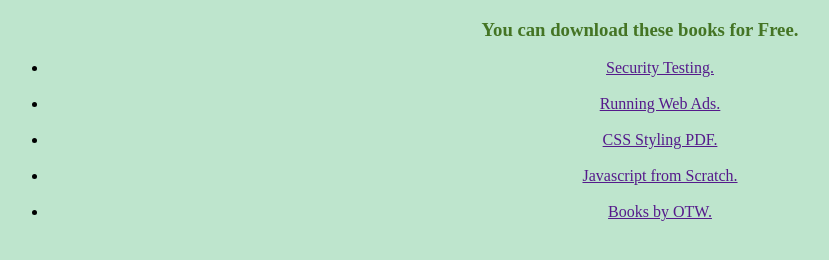
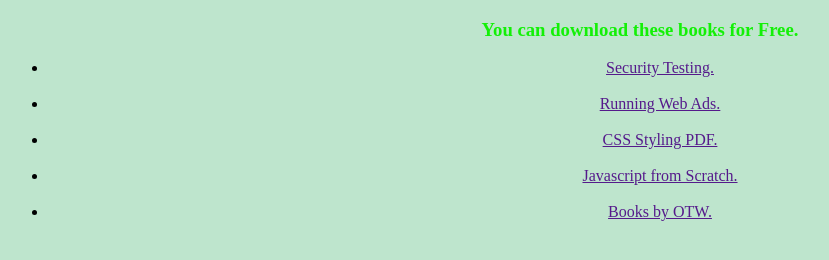
Before and after one commit to RICE5252/ourcv, a plain HTML site: page books.html in a window 1280 px wide. Shown: the whole page, without its empty margins (0-829 px from the left). Drawn offline with Linux system fonts and the light colour scheme.

Commit message:
first debug

```diff
--- a/CSS/index.css
+++ b/CSS/index.css
@@ -20,7 +20,7 @@ hr{
 }
 
 h1,h2,h3{
-    color: rgb(68, 116, 36);
+    color: #13f007;
 }
 
 td{
```
Also changed, not shown: index.html (+1 -1 lines).
